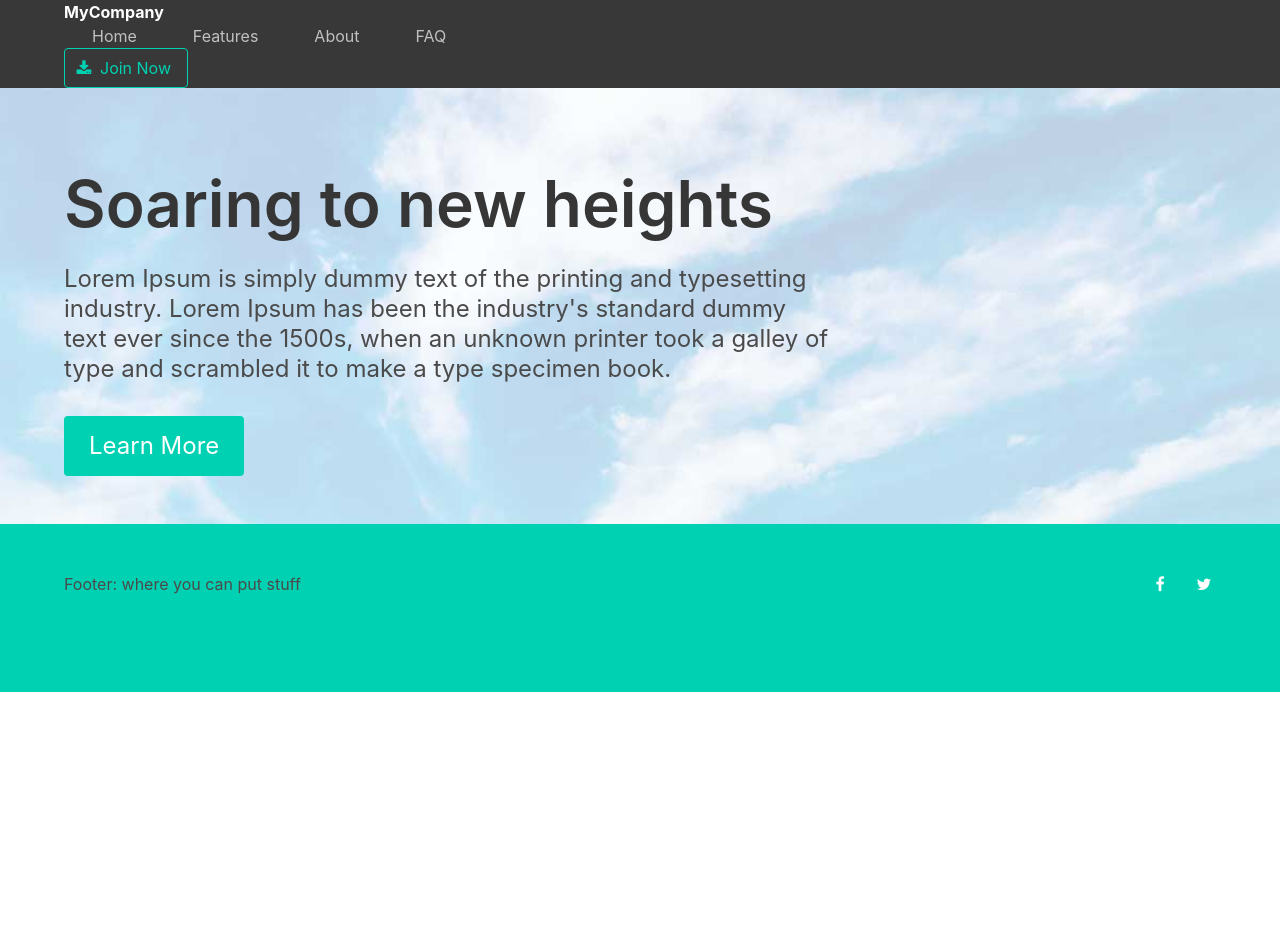
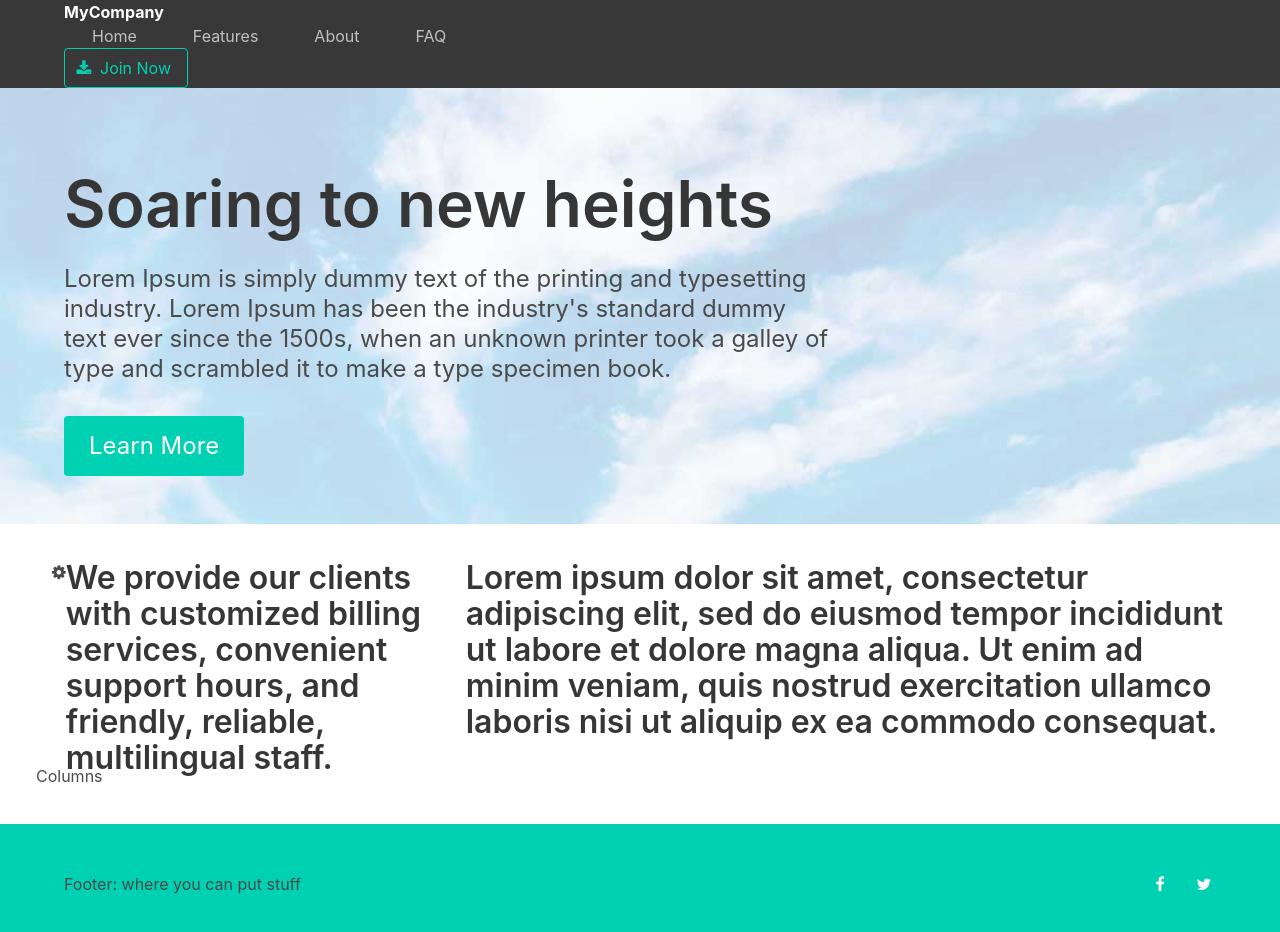
Before and after one commit to demitry/udemy-fe, a Vue app in the folder vue/compare-vue/: page /#/ in a window 1280 px wide. Shown: the top 932 px of the page. Before the commit the page ends 800 px from the top, so only its background shows below. Built offline with nearby package versions, Linux system fonts and the light colour scheme.

Commit message:
columns 1

```diff
--- a/vue/compare-vue/src/components/Home.vue
+++ b/vue/compare-vue/src/components/Home.vue
@@ -13,6 +13,28 @@
         </div>
       </div>
     </section>
+
+    <section class="section">
+      <div class="container">
+        <div class="columns pd is-desktop">
+          <div class="colunm is-1 has-text-centered">
+            <i class="fa fa-cog is-primary"></i>
+          </div>
+          <div class="colunm is-one-third-desktop">
+            <p class="title"><strong>We provide our clients with customized billing services, convenient support hours, and friendly, reliable, multilingual staff.</strong></p>
+          </div>
+          <div class="colunm">
+            <p class="title">Lorem ipsum dolor sit amet, consectetur adipiscing elit, sed do eiusmod tempor incididunt ut labore et dolore magna aliqua. Ut enim ad minim veniam, quis nostrud exercitation ullamco laboris nisi ut aliquip ex ea commodo consequat.</p>
+          </div>
+        </div>
+      </div>
+
+      <div class="columns pd">
+        Columns
+      </div>
+
+    </section>
+
   </div>
 </template>
 
```
